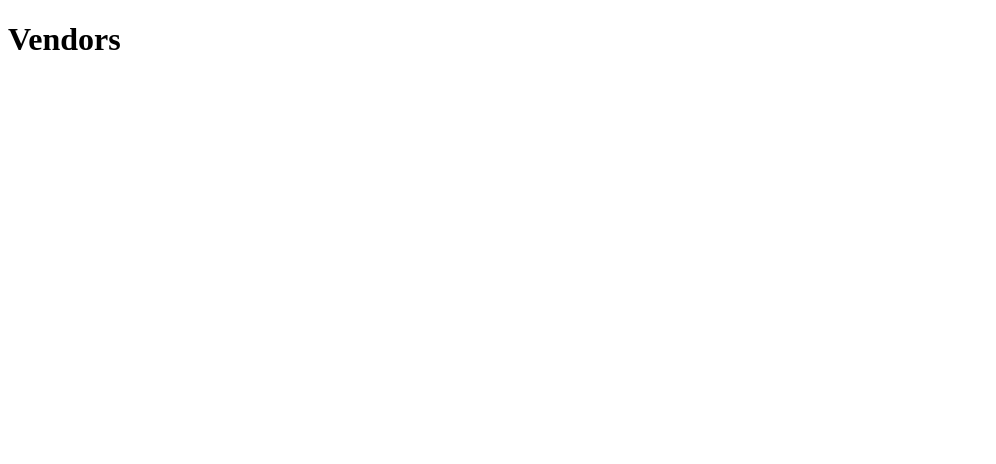
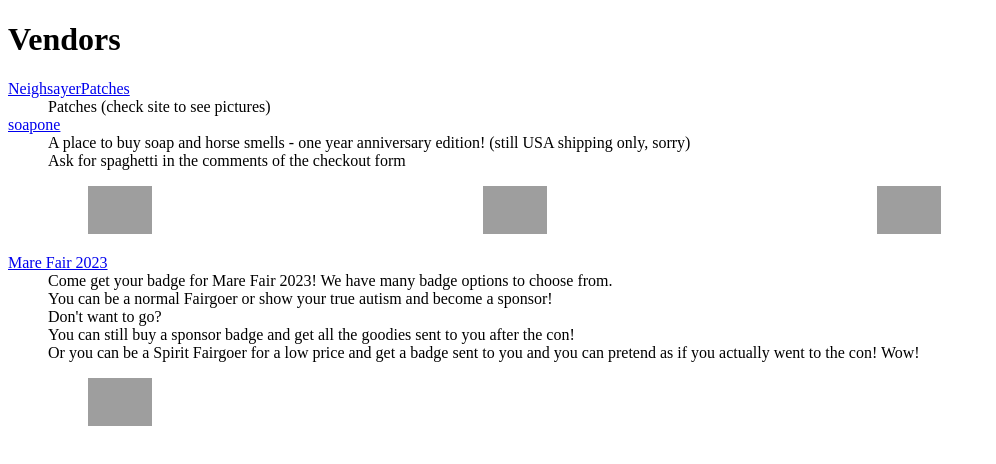
Before and after one commit to mlpcon/mlpcon.online, a plain HTML site: page vendors.html in a window 1280 px wide. Shown: the whole page, without its empty margins (0-996 px from the left). Drawn offline with Linux system fonts and the light colour scheme; grey boxes are pictures that could not be loaded.

Commit message:
Update vendors.html

```diff
--- a/vendors.html
+++ b/vendors.html
@@ -27,17 +27,33 @@
 			</style>
 			<h1>Vendors</h1>
 			<dl>
-<!-- 				<dt><a href="//neighsayerpatches.com/" rel="external noopener" target="_blank">Neighsayer</a></dt>
+				<dt><a href="//neighsayerpatches.com/" rel="external noopener" target="_blank">NeighsayerPatches</a></dt>
 				<dd>
-					Patches, stickers, and desk flags. Only 50 /mlp/con patches available, plenty of IWTCIRD stickers.
+					Patches (check site to see pictures)
+				</dd>
+
+				<dt><a href="//snowpity.shop/" rel="external noopener" target="_blank">soapone</a></dt>
+				<dd>
+					A place to buy soap and horse smells - one year anniversary edition! (still USA shipping only, sorry)<br>
+					Ask for spaghetti in the comments of the checkout form
 					<ul>
-						<li><a href="//u.smutty.horse/mhumxvjppng.jpg"><img src="//u.smutty.horse/mhumxvjppng.jpg"></a></li>
-						<li><a href="//u.smutty.horse/mhumxwndaik.jpg"><img src="//u.smutty.horse/mhumxwndaik.jpg"></a></li>
-						<li><a href="//u.smutty.horse/mhtnovwtvyw.jpg"><img src="//u.smutty.horse/mhtnovwtvyw.jpg"></a></li>
-						<li><a href="//u.smutty.horse/mblhjfpimji.png"><img src="//u.smutty.horse/mblhjfpimji.png"></a></li>
-						<li><a href="//u.smutty.horse/mblhjjwtvor.jpg"><img src="//u.smutty.horse/mblhjjwtvor.jpg"></a></li>
+						<li><a href="//u.smutty.horse/mhpotqxgzzq.jpg"><img src="//u.smutty.horse/mhpotqxgzzq.jpg"></a></li>
+						<li><a href="//u.smutty.horse/mhtpaxfhtpe.jpg"><img src="//u.smutty.horse/mhtpaxfhtpe.jpg"></a></li>
+						<li><a href="//u.smutty.horse/mhtpaxnkser.jpg"><img src="//u.smutty.horse/mhtpaxnkser.jpg"></a></li>
 					</ul>
-				</dd> -->
+				</dd>
+
+				<dt><a href="//marefair.org/" rel="external noopener" target="_blank">Mare Fair 2023</a></dt>
+				<dd>
+					Come get your badge for Mare Fair 2023!  We have many badge options to choose from.  <br>
+					You can be a normal Fairgoer or show your true autism and become a sponsor!  <br>
+					Don't want to go?  <br>
+					You can still buy a sponsor badge and get all the goodies sent to you after the con!  <br>
+					Or you can be a Spirit Fairgoer for a low price and get a badge sent to you and you can pretend as if you actually went to the con!  Wow!
+					<ul>
+						<li><a href="//cloudflare-ipfs.com/ipfs/bafybeib4nzgydpdjkreritipskx3527se54huru4n5nwe53nmm7d6x7xuy/balloon-150px.png"><img src="//cloudflare-ipfs.com/ipfs/bafybeib4nzgydpdjkreritipskx3527se54huru4n5nwe53nmm7d6x7xuy/balloon-150px.png"></a></li>
+					</ul>
+				</dd>
 			</dl>
 		</main>
 	<!--# include file="/ssi/common-footer.html" -->
```
